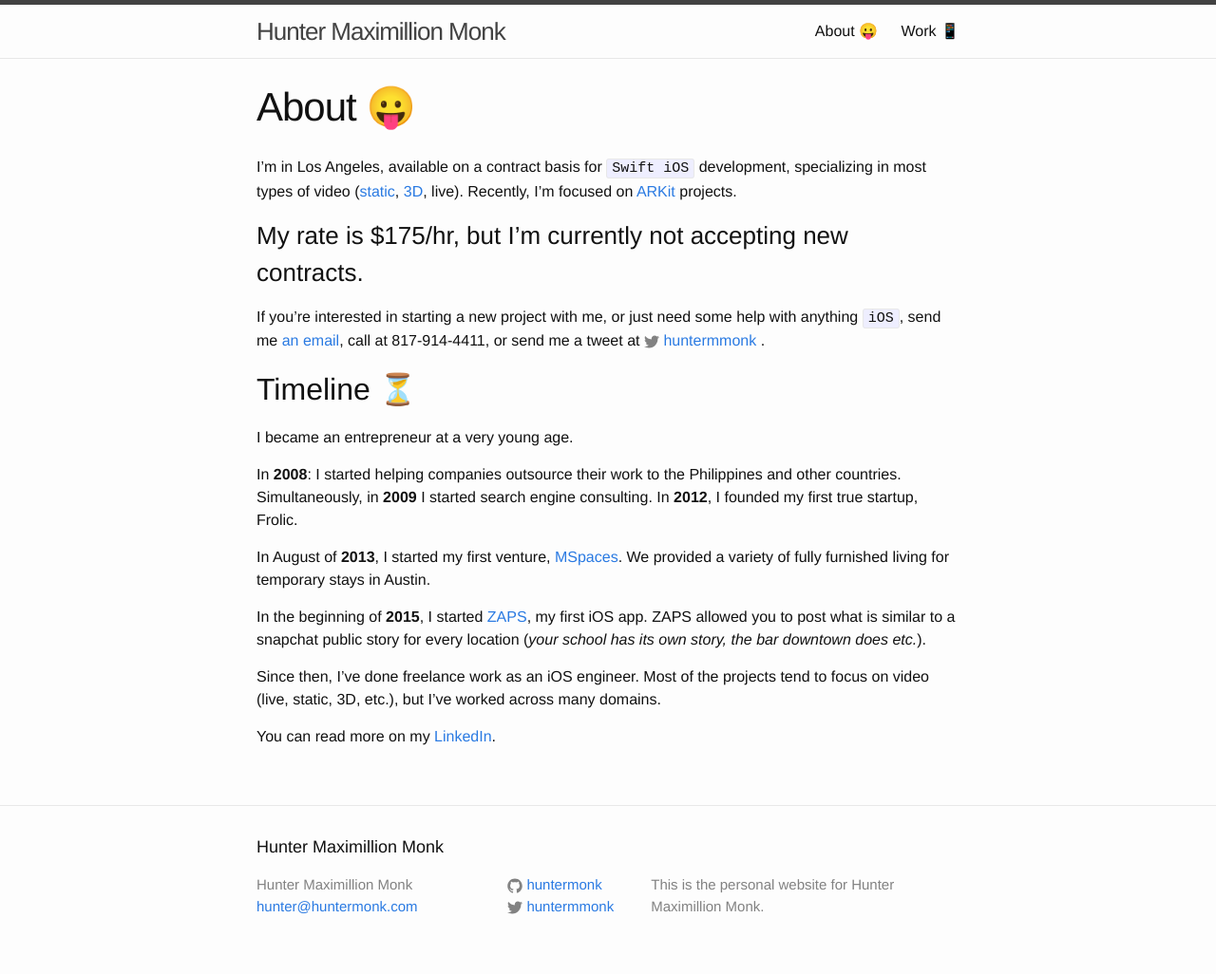
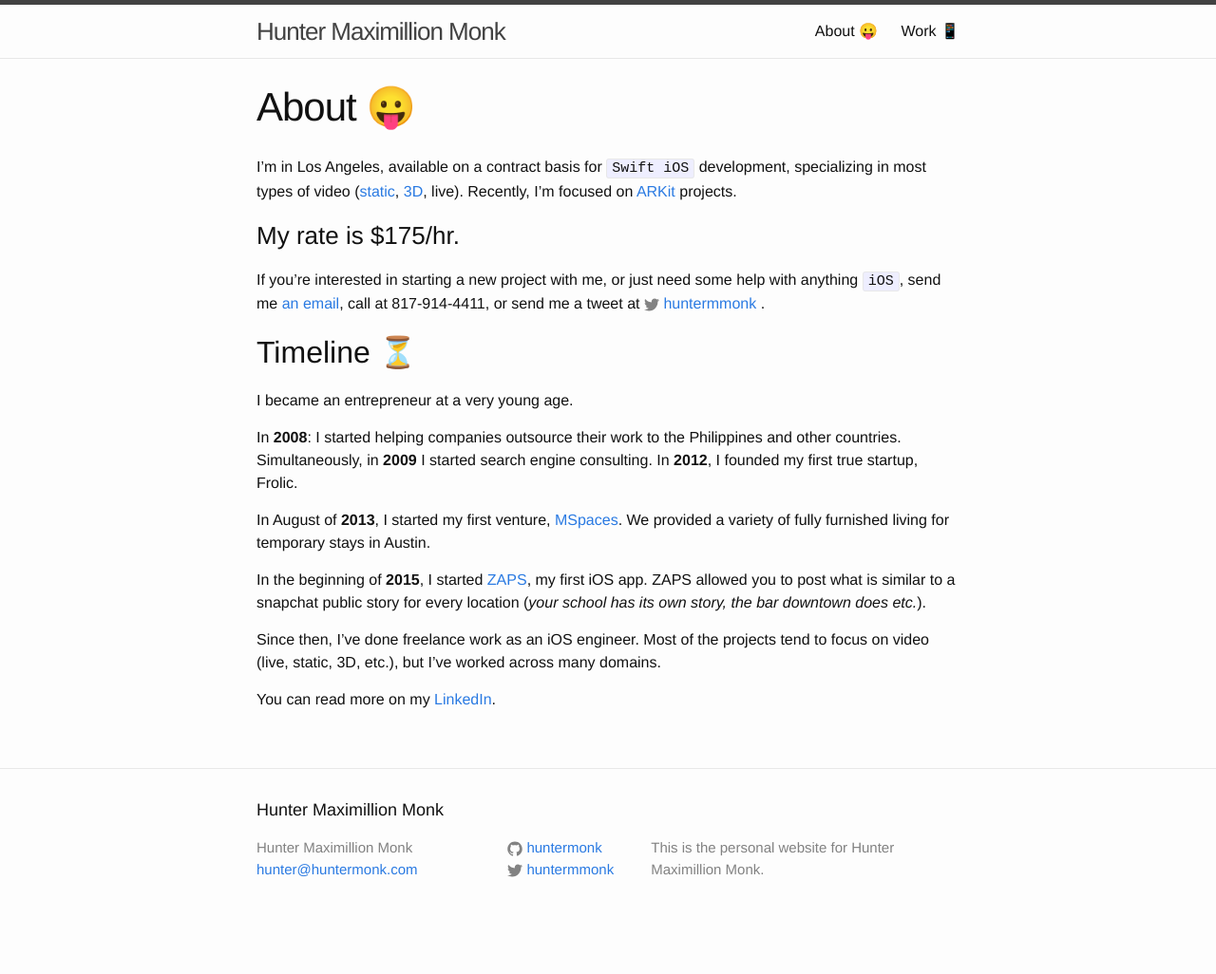
Before and after one commit to huntermonk/huntermonk.github.io, a Jekyll site: the page built from about.md, in a window 1280 px wide. Shown: the whole page at 95% size. Built offline with Jekyll 4.4.1, drawn with Linux system fonts in a browser that asks for light colours; comment, search, counter and statistics services are not loaded; after the commit the page ends 987 px from its top, so only the background shows below that.

Commit message:
Open back up for contracts

```diff
--- a/about.md
+++ b/about.md
@@ -6,7 +6,7 @@
 
 I'm in Los Angeles, available on a contract basis for `Swift iOS` development, specializing in most types of video ([static](http://www.zapsapp.com), [3D](http://walk-in.theater), live). Recently, I'm focused on [ARKit](https://developer.apple.com/arkit/) projects.
 
-### My rate is $175/hr, but I'm currently not accepting new contracts.
+### My rate is $175/hr.
 
 If you're interested in starting a new project with me, or just need some help with anything `iOS`, send me [an email](mailto:hunter.monk@gmail.com), call at 817-914-4411, or send me a tweet at {% include icon-twitter.html username="huntermmonk" %}.
 
```
Also changed, not shown: work.md (+1 -1 lines).
